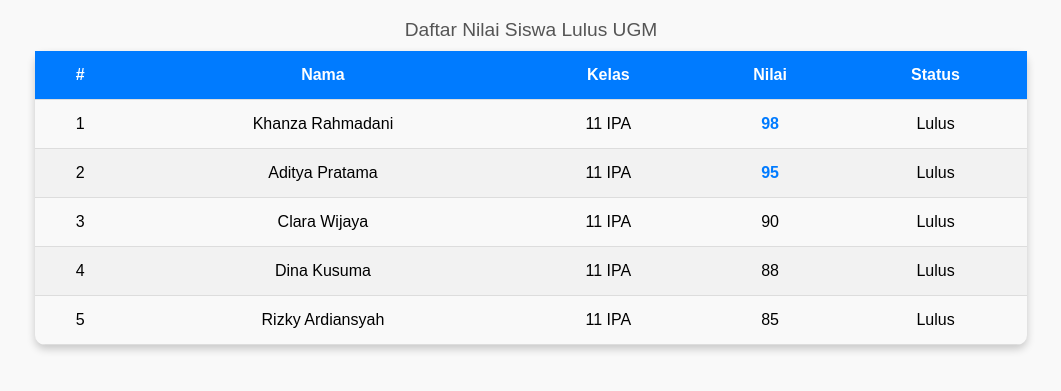
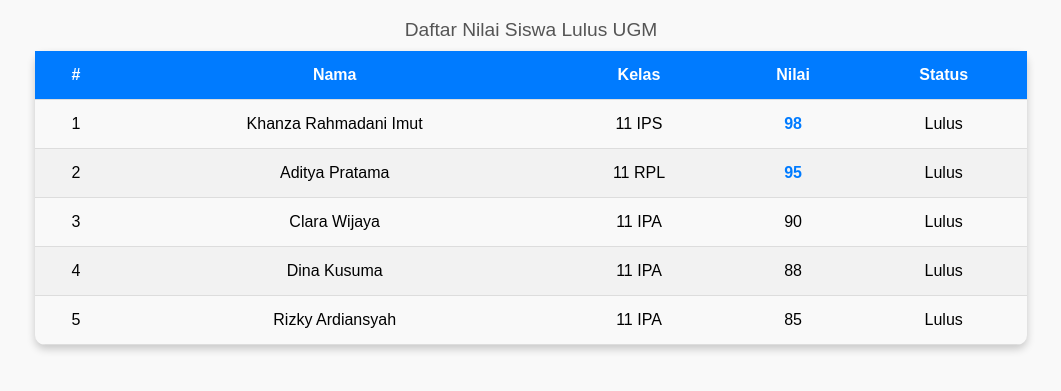
Before and after one commit to AditzyaPratama/table.aditz, a plain HTML site: page index.html in a window 1280 px wide. Shown: the part 81-472 px from the top of the page, without its empty margins (109-1170 px from the left). Drawn offline with Linux system fonts and the light colour scheme.

Commit message:
Update index.html

```diff
--- a/index.html
+++ b/index.html
@@ -70,15 +70,15 @@
         <tbody>
             <tr>
                 <td>1</td>
-                <td>Khanza Rahmadani</td>
-                <td>11 IPA</td>
+                <td>Khanza Rahmadani Imut</td>
+                <td>11 IPS</td>
                 <td class="highlight">98</td>
                 <td>Lulus</td>
             </tr>
             <tr>
                 <td>2</td>
                 <td>Aditya Pratama</td>
-                <td>11 IPA</td>
+                <td>11 RPL</td>
                 <td class="highlight">95</td>
                 <td>Lulus</td>
             </tr>
```
